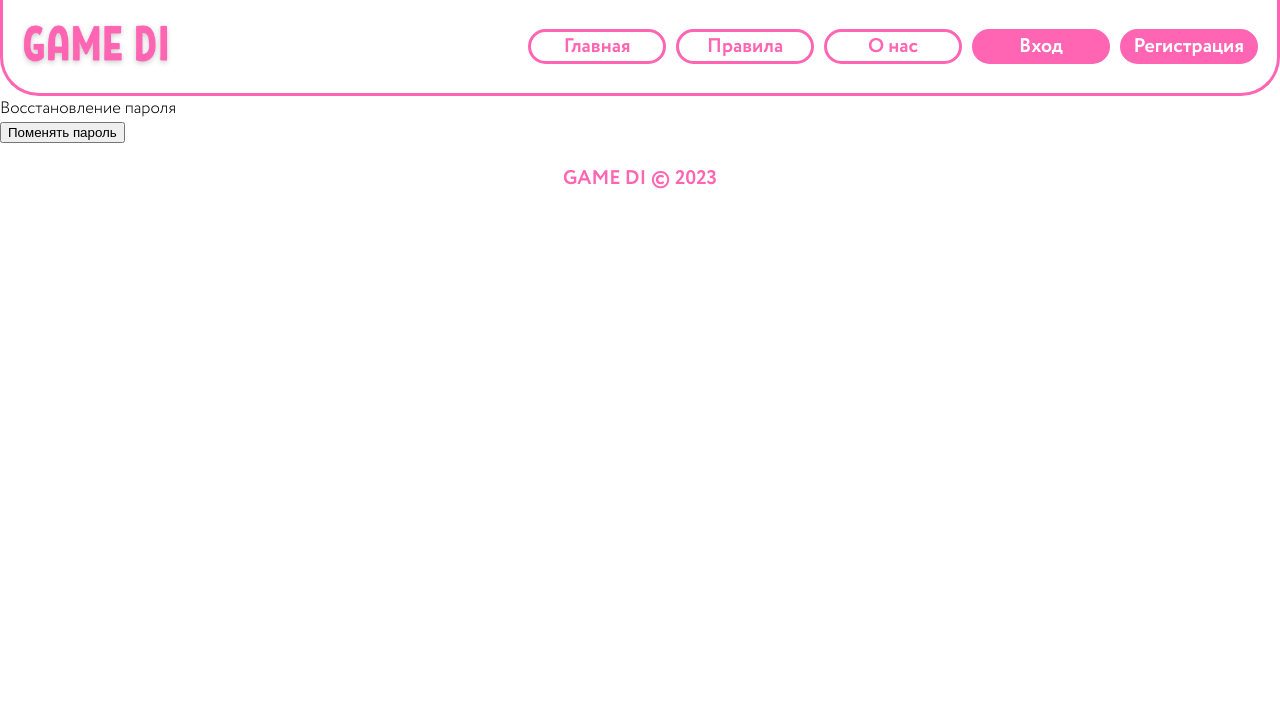
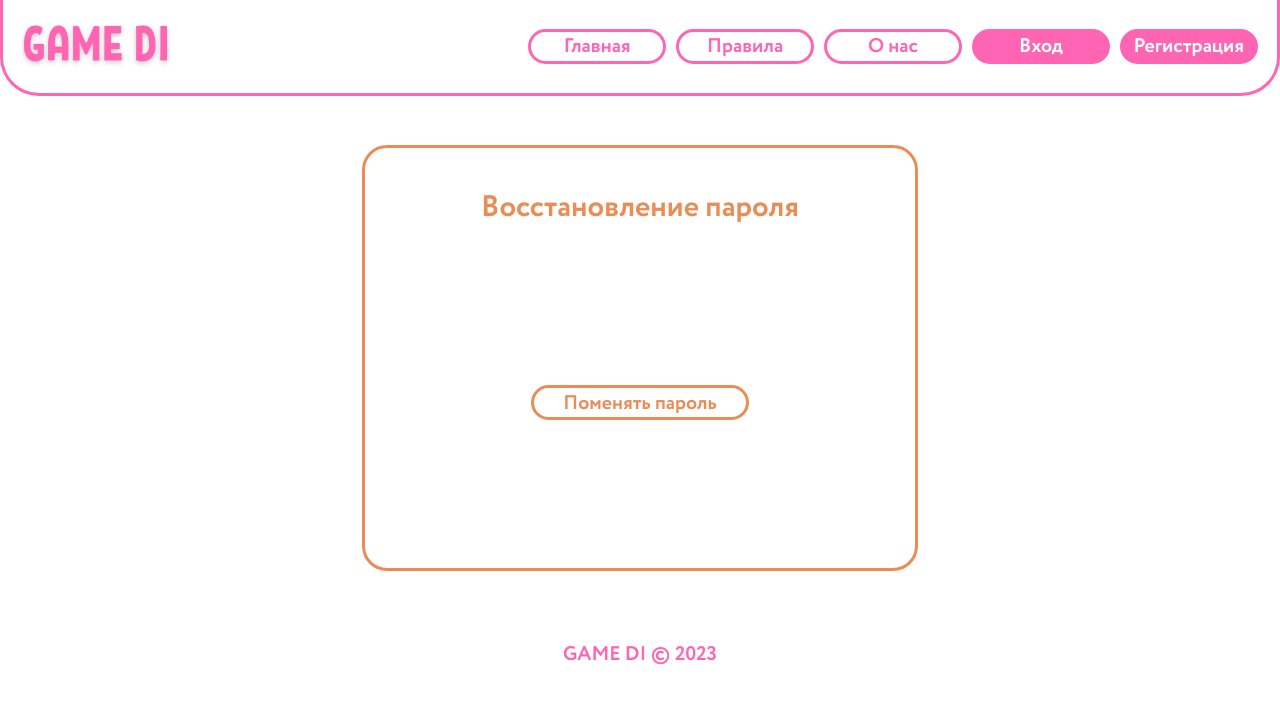
Before and after one commit to platsajacki/gamedi, a Django app: a page that uses gamedi/templates/registration/password_reset_confirm.html in a window 1280 px wide. Shown: the top 704 px of the page. Run offline with Django 4.2, Linux system fonts and the light colour scheme.

Commit message:
Add styles reset_confirm.

```diff
--- a/gamedi/static/css/registration.css
+++ b/gamedi/static/css/registration.css
@@ -1,3 +1,4 @@
+/* Вход-основа. */
 .login {
   font-family: 'Circe Bold', sans-serif;
   display: grid;
@@ -79,7 +80,7 @@
 	outline: var(--main-orange);
 }
 
-
+/* Онова кнопки. */
 .log-button-style {
 	font-family: 'Circe Bold', sans-serif;
   width: 7em;
@@ -117,6 +118,8 @@
   text-align: justify;
 }
 
+
+/* Выход. */
 .logout {
   grid-template-rows: 50% 25% 25%;
   align-items: center;
@@ -141,6 +144,7 @@
   justify-content: center;
 }
 
+/* Регистрация. */
 .registration {
   align-self: center;
   align-items: center;
@@ -158,6 +162,8 @@
   width: 11em;
 }
 
+
+/* Востановление пароля по почте. */
 .reset {
   grid-template-rows: 35% 65%;
 }
@@ -195,3 +201,7 @@
   justify-content: center;
   text-align: justify;
 }
+
+.button-reset-confirm {
+  width: 11em;
+}
--- a/gamedi/static/js/main.js
+++ b/gamedi/static/js/main.js
@@ -110,5 +110,7 @@
 /** Меняет текст 'label' элемента 'input'. */
 export async function changeTextContentByInput(idInput, textContent) {
   const input = document.getElementById(idInput)
-  input.previousElementSibling.textContent = textContent
+  if (input) {
+    input.previousElementSibling.textContent = textContent
+  }
 }
--- a/gamedi/static/js/registration/reset_pass.js
+++ b/gamedi/static/js/registration/reset_pass.js
@@ -5,6 +5,8 @@
 const formClass = 'form.main'
 const idEmail = 'id_email'
 const newTextContentEmail = 'Электронная почта:'
+const idNewPass2 = 'id_new_password2'
+const newTextPass2 = 'Повторите пароль:'
 
 
 /** Активирует все прослушки 'reset_pass'. */
@@ -14,4 +16,5 @@
 
 
 await changeTextContentByInput(idEmail, newTextContentEmail)
+await changeTextContentByInput(idNewPass2, newTextPass2)
 await wiretapping()
--- /dev/null
+++ b/gamedi/templates/includes/custom_form.html
@@ -0,0 +1,10 @@
+<input hidden autocomplete='username'>
+{% for field in form %}
+  {{ field.errors }}
+  <p>
+    <label for="{{ field.id_for_label }}">
+      {{ field.label }}:
+    </label>
+    {{ field }}
+  </p>
+{% endfor %}
--- a/gamedi/templates/registration/login.html
+++ b/gamedi/templates/registration/login.html
@@ -11,7 +11,7 @@
       <div class="title">Войди и раскрой тайны игр</div>
       <form class="main" method="post" action="{% url 'login' %}">
           {% csrf_token %}
-          {{ form.as_p }}
+          {% include "includes/custom_form.html" %}
           <a class="forgot-pass" href="{% url 'password_reset' %}">Забыли пароль?</a>
           <div class="buttons">
             <button class="log-button-style" type="submit">Вход</button>
--- a/gamedi/templates/registration/password_change_form.html
+++ b/gamedi/templates/registration/password_change_form.html
@@ -9,7 +9,7 @@
       <div class="">
         <form method="post">
           {% csrf_token %}
-          {{ form.as_p }}
+          {% include "includes/custom_form.html" %}
           <button class="" type="submit">Поменять пароль</button>
         </form>
       </div>
--- a/gamedi/templates/registration/password_reset_confirm.html
+++ b/gamedi/templates/registration/password_reset_confirm.html
@@ -1,18 +1,17 @@
 {% extends "base.html" %}
 
 {% block content %}
-  <div class="">
-    <div class="">
-      <div class="">
+  <script type="module" src="/static/js/registration/reset_pass.js" defer></script>
+  <div class="content">
+    <div class="login">
+      <div class="title">
         Восстановление пароля
       </div>
-      <div class="">
-        <form method="post">
-          {% csrf_token %}
-          {{ form.as_p }}
-          <button class="" type="submit">Поменять пароль</button>
-        </form>
-      </div>
+      <form class="main" method="post">
+        {% csrf_token %}
+        {% include "includes/custom_form.html" %}
+        <button class="log-button-style button-reset-confirm" type="submit">Поменять пароль</button>
+      </form>
     </div>
   </div>
 {% endblock %}
--- a/gamedi/templates/registration/password_reset_form.html
+++ b/gamedi/templates/registration/password_reset_form.html
@@ -9,7 +9,7 @@
       </div>
       <form class="main reset" method="post">
         {% csrf_token %}
-        {{ form.as_p }}
+        {% include "includes/custom_form.html" %}
         <button class="log-button-style" type="submit">Отправить письмо</button>
       </form>
     </div>
```
Also changed, not shown: gamedi/templates/registration/registration_form.html (+1 -9 lines).
